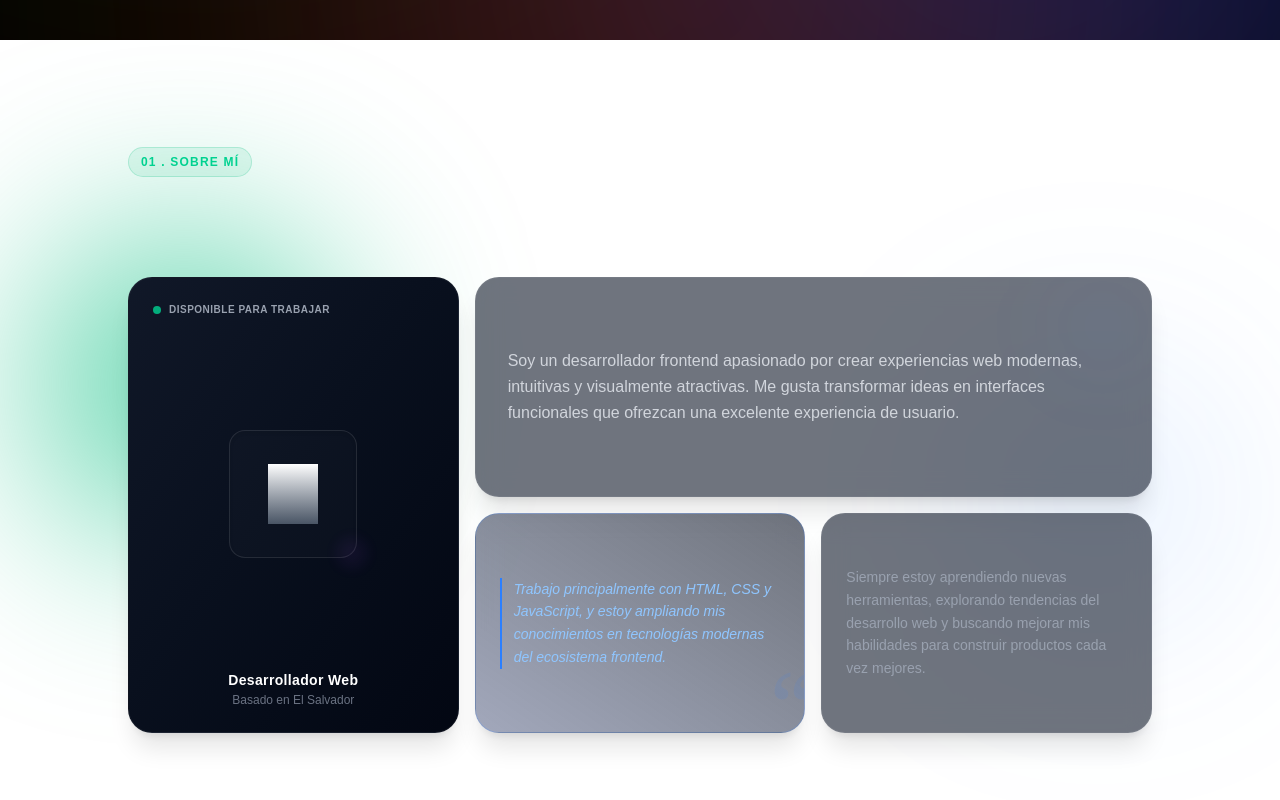
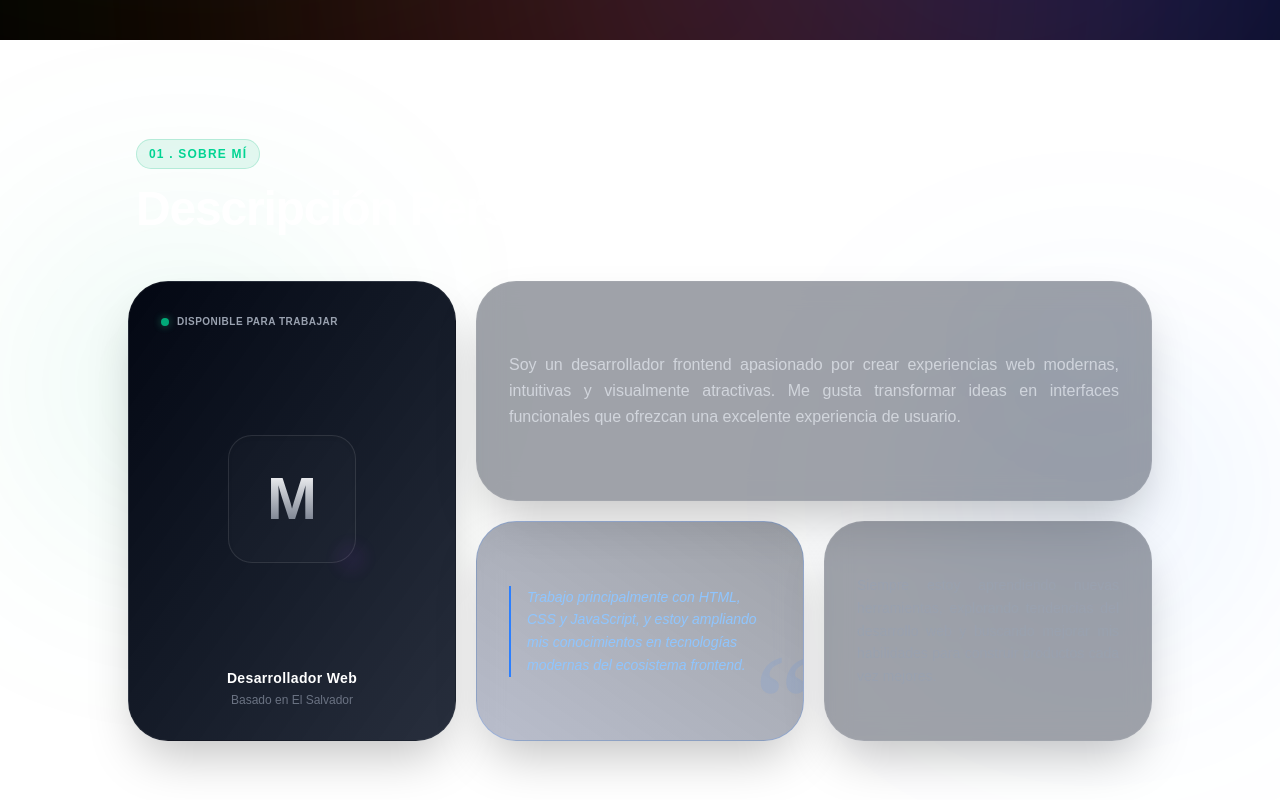
Before and after one commit to Marcos06012/PORTAFOLIO-MARCOS, a Next.js app: page / in a window 1280 px wide. Shown: the part 760-1560 px from the top of the page. Built offline with nearby package versions, Linux system fonts and the light colour scheme.

Commit message:
Ultimos cambios ya

```diff
--- a/src/app/components/About.js
+++ b/src/app/components/About.js
@@ -5,9 +5,9 @@ import { useLanguage } from '../context/LanguageContext';
 export default function About() {
     const { t } = useLanguage();
 
-    // Animaciones para los bloques de la cuadrícula
+    // Animaciones fluidas para los bloques de la cuadrícula Bento
     const cardVariants = {
-        hidden: { opacity: 0, y: 20 },
+        hidden: { opacity: 0, y: 25 },
         visible: (delay) => ({
             opacity: 1,
             y: 0,
@@ -18,107 +18,109 @@ export default function About() {
     return (
         <section
             id="about"
-            className="w-full min-h-screen flex flex-col justify-center items-center py-25 md:px-8 relative overflow-hidden"
+            className="w-full min-h-screen flex flex-col justify-center items-center py-24 md:py-0 px-4 md:px-8 relative overflow-hidden"
         >
             {/* Luces ambientales de fondo */}
-            <div className="absolute top-1/4 left-10 w-72 h-72 bg-emerald-500/70 blur-[100px] rounded-full pointer-events-none" />
-            <div className="absolute bottom-1/4 right-10 w-72 h-72 bg-blue-500/10 blur-[100px] rounded-full pointer-events-none" />
+            <div className="absolute top-1/4 left-10 w-72 h-72 bg-emerald-500/10 blur-[120px] rounded-full pointer-events-none" />
+            <div className="absolute bottom-1/4 right-10 w-72 h-72 bg-blue-500/10 blur-[120px] rounded-full pointer-events-none" />
 
-            <div className="max-w-5xl w-full">
+            <div className="max-w-5xl w-full z-10">
 
                 {/* Título de la Sección Descentralizado */}
                 <motion.div
                     initial={{ opacity: 0, x: -20 }}
                     whileInView={{ opacity: 1, x: 0 }}
-                    viewport={{ once: false }}
-                    className="mb-10 text-left flex flex-col items-start"
+                    viewport={{ once: true }}
+                    className="mb-12 text-left flex flex-col items-start px-2"
                 >
                     {/* Etiqueta dinámica con soporte multiidioma */}
                     <span className="text-xs font-bold tracking-widest text-emerald-400 uppercase bg-emerald-500/10 px-3 py-1.5 rounded-full border border-emerald-500/20 inline-flex items-center select-none">
                         {t.nav.about ? `01 . ${t.nav.about}` : "01 . BIO"}
                     </span>
 
-                    <h2 className="text-3xl md:text-5xl font-black text-white tracking-tight mt-3">
+                    <h2 className="text-3xl md:text-5xl font-black text-white tracking-tight mt-4">
                         {t.about.title}
                     </h2>
                 </motion.div>
 
-                {/* CUADRÍCULA ESTILO BENTO BOX */}
-                <div className="grid grid-cols-1 md:grid-cols-3 gap-4 auto-rows-[220px]">
+                {/* CUADRÍCULA ESTILO BENTO BOX RESPONSIVE */}
+                <div className="grid grid-cols-1 md:grid-cols-3 gap-5 auto-rows-auto md:auto-rows-[220px]">
 
-                    {/* BLOQUE 1: EL AVATAR DESTACADO (Ocupa 1 col, 2 filas de alto) */}
+                    {/* BLOQUE 1: EL AVATAR DESTACADO (Ocupa 1 col, 2 filas de alto en escritorio) */}
                     <motion.div
                         custom={0.1}
                         initial="hidden"
                         whileInView="visible"
-                        viewport={{ once: false, amount: 0.1 }}
+                        viewport={{ once: true, amount: 0.1 }}
                         variants={cardVariants}
-                        className="md:row-span-2 bg-linear-to-br from-gray-900 to-gray-950 border border-white/5 rounded-3xl p-6 flex flex-col justify-between items-center relative overflow-hidden group shadow-xl"
+                        className="md:row-span-2 bg-gradient-to-br from-gray-950 to-gray-900/90 border border-white/5 rounded-[2.5rem] p-8 flex flex-col justify-between items-center relative overflow-hidden group shadow-2xl hover:border-emerald-500/30 transition-all duration-500 min-h-[320px] md:min-h-full"
                     >
-                        <div className="absolute inset-0 bg-linear-to-t from-emerald-500/10 to-transparent opacity-0 group-hover:opacity-100 transition-opacity duration-500" />
+                        <div className="absolute inset-0 bg-gradient-to-t from-emerald-500/5 via-transparent to-transparent opacity-0 group-hover:opacity-100 transition-opacity duration-700 pointer-events-none" />
 
-                        {/* Indicador de estado */}
-                        <div className="w-full flex justify-start items-center gap-2 z-10">
-                            <span className="w-2 h-2 rounded-full bg-emerald-400 animate-pulse" />
-                            <span className="text-[10px] font-bold text-gray-400 tracking-wider uppercase">{t.cardAboutMe.openToWork}</span>
+                        {/* Indicador de estado flotante */}
+                        <div className="w-full flex justify-start items-center gap-2 z-10 select-none">
+                            <span className="w-2 h-2 rounded-full bg-emerald-400 animate-pulse shadow-[0_0_8px_rgba(52,211,153,0.6)]" />
+                            <span className="text-[10px] font-bold text-gray-400 tracking-wider uppercase">
+                                {t.cardAboutMe.openToWork}
+                            </span>
                         </div>
 
-                        {/* Inicial / Avatar 3D Concept */}
-                        <div className="w-32 h-32 rounded-2xl bg-white/2 border border-white/10 flex items-center justify-center transform group-hover:scale-105 group-hover:rotate-3 transition-all duration-500 shadow-inner relative">
-                            <span className="text-6xl font-black text-transparent bg-linear-to-b from-white to-gray-600">
+                        {/* Inicial / Avatar Concept */}
+                        <div className="w-32 h-32 rounded-3xl bg-white/[0.02] border border-white/10 flex items-center justify-center transform group-hover:scale-105 group-hover:rotate-3 transition-all duration-500 shadow-inner relative select-none">
+                            <span className="text-6xl font-black text-transparent bg-gradient-to-b from-white to-gray-500 bg-clip-text">
                                 M
                             </span>
-                            <div className="absolute -bottom-1 -right-1 w-4 h-4 bg-purple-500 rounded-full blur-xs animate-ping opacity-70" />
+                            <div className="absolute -bottom-1 -right-1 w-4 h-4 bg-purple-500 rounded-full blur-xs animate-ping opacity-60" />
                         </div>
 
-                        {/* Detalle inferior */}
-                        <div className="text-center z-10">
+                        {/* Detalle inferior de ubicación */}
+                        <div className="text-center z-10 select-none">
                             <p className="text-sm font-bold text-white tracking-wide">{t.cardAboutMe.title}</p>
-                            <p className="text-xs text-gray-500 mt-0.5">{t.cardAboutMe.location}</p>
+                            <p className="text-xs text-gray-500 mt-1 font-light">{t.cardAboutMe.location}</p>
                         </div>
                     </motion.div>
 
-                    {/* BLOQUE 2: PRIMER PÁRRAFO (Ocupa 2 col de ancho, 1 fila de alto) */}
+                    {/* BLOQUE 2: PRIMER PÁRRAFO (Ocupa 2 col de ancho en escritorio) */}
                     <motion.div
                         custom={0.2}
                         initial="hidden"
                         whileInView="visible"
-                        viewport={{ once: false, amount: 0.1 }}
+                        viewport={{ once: true, amount: 0.1 }}
                         variants={cardVariants}
-                        className="md:col-span-2 bg-gray-900/60 backdrop-blur-md border border-white/5 rounded-3xl p-6 md:p-8 flex items-center shadow-xl hover:border-white/1 transition-colors duration-300 relative overflow-hidden group"
+                        className="md:col-span-2 bg-gray-900/40 backdrop-blur-md border border-white/5 rounded-[2.5rem] p-8 flex items-center shadow-2xl hover:border-white/10 hover:bg-gray-950/40 transition-all duration-500 relative overflow-hidden group"
                     >
-                        <div className="absolute top-0 right-0 w-24 h-24 bg-blue-500/5 blur-2xl rounded-full" />
-                        <p className="text-gray-300 text-sm md:text-base leading-relaxed text-left font-light">
+                        <div className="absolute top-0 right-0 w-32 h-32 bg-blue-500/3 blur-3xl rounded-full pointer-events-none" />
+                        <p className="text-gray-300 text-sm md:text-base leading-relaxed text-justify font-light">
                             {t.about.p1}
                         </p>
                     </motion.div>
 
-                    {/* BLOQUE 3: SEGUNDO PÁRRAFO - EL DESTACADO (Ocupa 1 col, 1 fila de alto) */}
+                    {/* BLOQUE 3: SEGUNDO PÁRRAFO - EL DESTACADO (Ocupa 1 col) */}
                     <motion.div
                         custom={0.3}
                         initial="hidden"
                         whileInView="visible"
-                        viewport={{ once: false, amount: 0.1 }}
+                        viewport={{ once: true, amount: 0.1 }}
                         variants={cardVariants}
-                        className="bg-linear-to-tr from-blue-950/40 to-gray-900/60 backdrop-blur-md border border-blue-500/20 rounded-3xl p-6 flex flex-col justify-center shadow-xl relative group overflow-hidden"
+                        className="bg-gradient-to-tr from-blue-950/30 to-gray-900/40 backdrop-blur-md border border-blue-500/20 rounded-[2.5rem] p-8 flex flex-col justify-center shadow-2xl relative group overflow-hidden hover:border-blue-500/40 transition-colors duration-500"
                     >
                         {/* Comillas decorativas gigantes de fondo */}
-                        <span className="absolute -bottom-5 -right-2 text-8xl font-serif text-blue-500/10 select-none pointer-events-none">“</span>
-                        <p className="text-blue-300 text-xs md:text-sm leading-relaxed text-left font-medium italic border-l-2 border-blue-500 pl-3">
+                        <span className="absolute -bottom-6 -right-2 text-9xl font-serif text-blue-500/10 select-none pointer-events-none">“</span>
+                        <p className="text-blue-300 text-xs md:text-sm leading-relaxed text-left font-medium italic border-l-2 border-blue-500 pl-4 z-10">
                             {t.about.p2}
                         </p>
                     </motion.div>
 
-                    {/* BLOQUE 4: TERCER PÁRRAFO (Ocupa 1 col, 1 fila de alto) */}
+                    {/* BLOQUE 4: TERCER PÁRRAFO (Ocupa 1 col) */}
                     <motion.div
                         custom={0.4}
                         initial="hidden"
                         whileInView="visible"
-                        viewport={{ once: false, amount: 0.1 }}
+                        viewport={{ once: true, amount: 0.1 }}
                         variants={cardVariants}
-                        className="bg-gray-900/60 backdrop-blur-md border border-white/5 rounded-3xl p-6 flex items-center shadow-xl hover:border-white/1 transition-colors duration-300"
+                        className="bg-gray-900/40 backdrop-blur-md border border-white/5 rounded-[2.5rem] p-8 flex items-center shadow-2xl hover:border-white/10 hover:bg-gray-950/40 transition-all duration-500"
                     >
-                        <p className="text-gray-400 text-xs md:text-sm leading-relaxed text-left font-light">
+                        <p className="text-gray-400 text-xs md:text-sm leading-relaxed text-justify font-light">
                             {t.about.p3}
                         </p>
                     </motion.div>
```
Also changed, not shown: src/app/components/Navbar.js (+62 -12 lines), src/app/components/Projects.js (+34 -16 lines).
